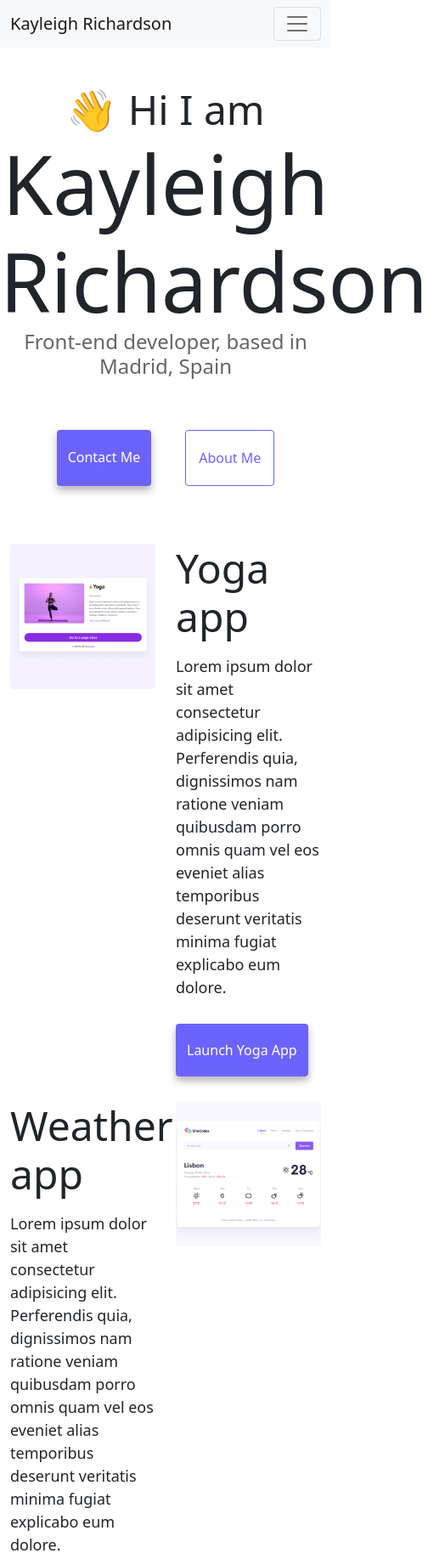
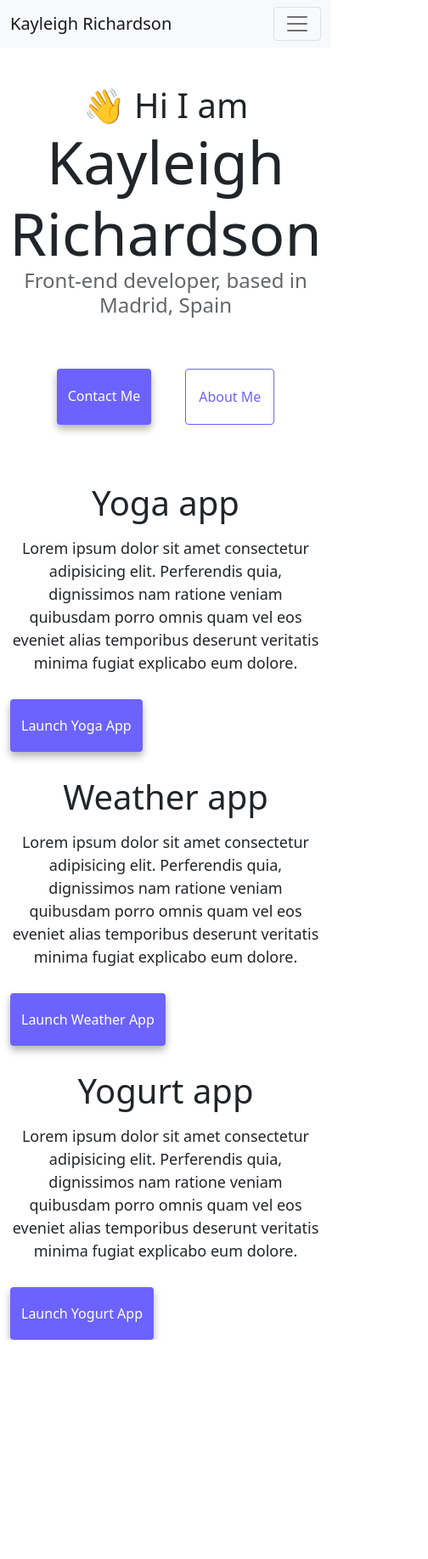
Before and after one commit to KaylSantos/Portfolio-Kayleigh-Richardson, a plain HTML site: page index.html in a window 390 px wide. Shown: the top 1835 px of the page at 85% size, 504 px wide, since content can reach past the window. After the commit the page ends 1577 px from the top, so only its background shows below. Drawn offline with nearby package versions, Linux system fonts and the light colour scheme.

Commit message:
used css media queries to improve responsiveness

```diff
--- a/index.html
+++ b/index.html
@@ -65,10 +65,14 @@
     </div>
     <div class="container">
       <div class="row">
-        <div class="col-6">
-          <img src="images/yoga.png" class="img-fluid rounded" alt="yoga app" />
+        <div class="col-sm-6">
+          <img
+            src="images/yoga.png"
+            class="img-fluid rounded d-none d-sm-block"
+            alt="yoga app"
+          />
         </div>
-        <div class="col-6">
+        <div class="col-sm-6">
           <h2 class="mb-3">Yoga app</h2>
           <p>
             Lorem ipsum dolor sit amet consectetur adipisicing elit. Perferendis
@@ -84,7 +88,7 @@
         </div>
       </div>
       <div class="row mt-5">
-        <div class="col-6">
+        <div class="col-sm-6">
           <h2 class="mb-3">Weather app</h2>
           <p>
             Lorem ipsum dolor sit amet consectetur adipisicing elit. Perferendis
@@ -98,23 +102,23 @@
             >
           </div>
         </div>
-        <div class="col-6">
+        <div class="col-sm-6">
           <img
             src="images/weather.png"
-            class="img-fluid rounded"
+            class="img-fluid rounded d-none d-sm-block"
             alt="weather app"
           />
         </div>
       </div>
       <div class="row mt-5">
-        <div class="col-6">
+        <div class="col-sm-6">
           <img
             src="images/yogurt.png"
-            class="img-fluid rounded"
+            class="img-fluid rounded d-none d-sm-block"
             alt="yogurt app"
           />
         </div>
-        <div class="col-6">
+        <div class="col-sm-6">
           <h2 class="mb-3">Yogurt app</h2>
           <p>
             Lorem ipsum dolor sit amet consectetur adipisicing elit. Perferendis
--- a/style.css
+++ b/style.css
@@ -86,3 +86,19 @@ p {
 .email-link:hover {
   text-decoration: underline;
 }
+
+@media (max-width: 600px) {
+  h1 {
+    font-size: 70px;
+  }
+  .email-link {
+    font-size: 20px;
+  }
+  h2 {
+    font-size: 40px;
+    text-align: center;
+  }
+  p {
+    text-align: center;
+  }
+}
```
